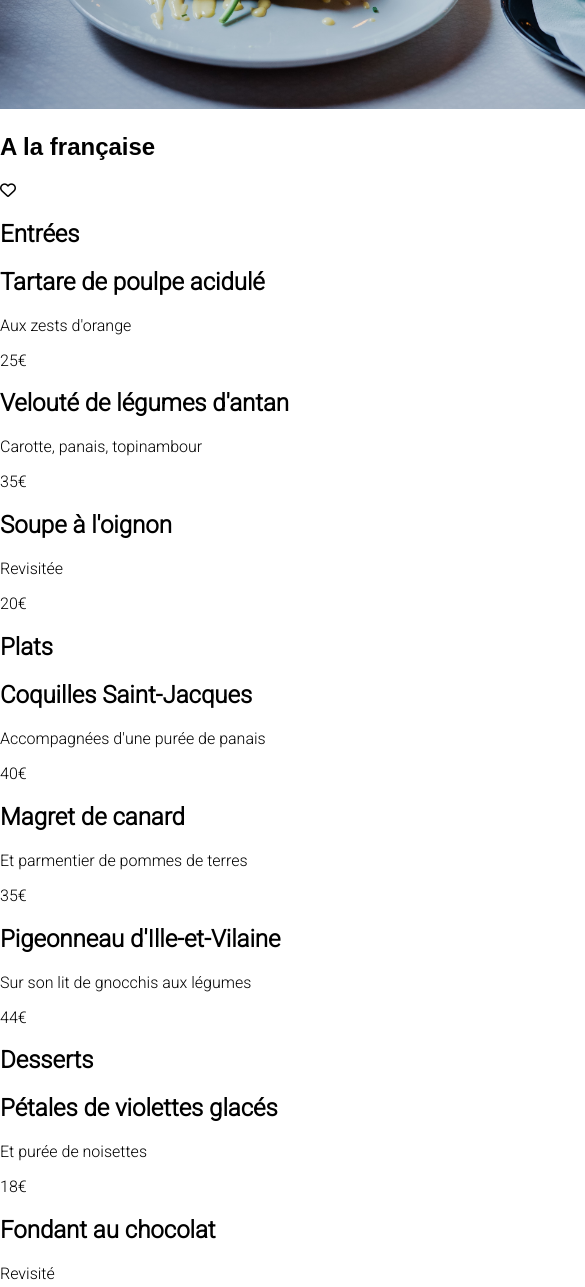
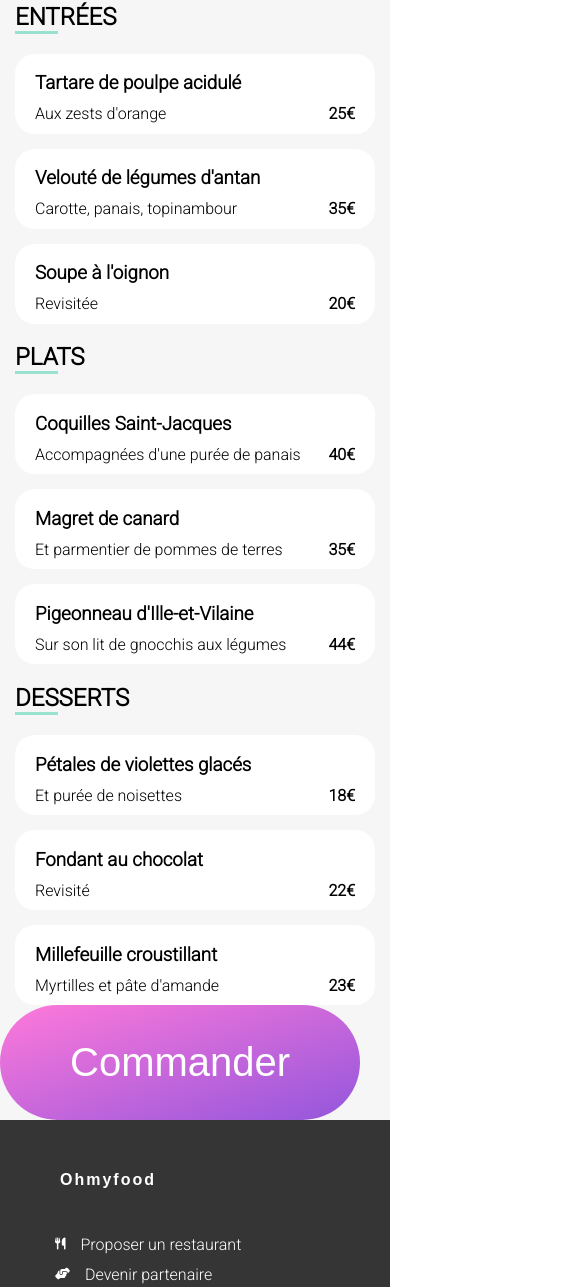
Before and after one commit to KevinVir/Projet-3, a plain HTML site: page menu_A_la_française.html in a window 390 px wide. Shown: the part 363-1650 px from the top of the page, 585 px wide, since content can reach past the window. Drawn offline with Linux system fonts and the light colour scheme; a web font is replaced by a local one.

Commit message:
Avancement 50% du site. Ajout de la balise meta viewport qui empechait d'avoir un site adéquat en version mobile. Page menu_a_la_francaise terminé à 70%. Utilisation de sass avec les mixins, le nesting et les variables pour le site. Card des menus quasiment terminé. Rectification du html avec des balises articles qui étaient en trop et quelques petits ajustements.

```diff
--- a/menu_A_la_française.html
+++ b/menu_A_la_française.html
@@ -2,137 +2,116 @@
 <html>
     <head>
         <meta charset="utf-8">
+        <meta name="viewport" content="width=device-width, initial-scale=1">
         <link rel="stylesheet" type="text/css" href="css/style.css">
         <script src="https://kit.fontawesome.com/5d4cc7f759.js" crossorigin="anonymous"></script>
         <title>Menu 3</title>
     </head>
 <body>
     <header>
-        <img src="images/logo/ohmyfood.png" alt="Logo Ohmyfood">
+        <a href="../index.html"><i class="fa-solid fa-arrow-left" aria-hidden="true"></i></a><img src="images/logo/ohmyfood.png" alt="Logo Ohmyfood">
     </header>
     <main>
         <div>
             <img src="images/restaurants/toa-heftiba-DQKerTsQwi0-unsplash.jpg" alt="A la française">
         </div>
         <section>
-            <div class="titlemenu3">
+            <div class="titlemenu">
                 <h1>A la française</h1>
-                <i class="fa-regular fa-heart" aria-hidden="true"></i>
+                <i class="fa-regular fa-heart fa-xl" aria-hidden="true"></i>
             </div>
-        <article>
-            <div class="entreemenu3">
-                <h2>Entrées</h2>
+
+            <div class="entreemenu">
+                <h2>ENTRÉES</h2>
             </div>
-            <article>
-                        <div>
-                            <div>
-                                <h2>Tartare de poulpe acidulé</h2>
+            <article class="card">
+                            <div class="card-title">
+                                <h3>Tartare de poulpe acidulé</h3>
+                            </div>
+                            <div class="card-body">
                                 <p>Aux zests d'orange</p>
-                            </div>
-                            <div>
-                                <p>25€</p>
-                            </div>
+                                <p><strong>25€</strong></p>
                             </div>
             </article>
-            <article>
-                    <div>
-                        <div>
-                            <h2>Velouté de légumes d'antan</h2>
+            <article class="card">
+                        <div class="card-title">
+                            <h3>Velouté de légumes d'antan</h3>
+                        </div>
+                        <div class="card-body">
                             <p>Carotte, panais, topinambour</p>
-                        </div>
-                        <div>
-                            <p>35€</p>
-                        </div>
-                    </div>
-                </a>
-            </article>
-            <article>
-                    <div>
-                        <div>
-                            <h2>Soupe à l'oignon</h2>
-                            <p>Revisitée</p>
-                        </div>
-                        <div>
-                            <p>20€</p>
-                        </div>
+                            <p><strong>35€</strong></p>
                         </div>
             </article>
-        </article>
-        <article>
-            <div class="platmenu3">
-                <h2>Plats</h2>
+            <article class="card">
+                        <div class="card-title">
+                            <h3>Soupe à l'oignon</h3>
                         </div>
-            <article>
-                        <div>
-                            <div>
-                                <h2>Coquilles Saint-Jacques</h2>
-                                <p>Accompagnées d'une purée de panais</p>
-                            </div>
-                            <div>
-                                <p>40€</p>
-                            </div>
+                        <div class="card-body">
+                            <p>Revisitée</p>
+                            <p><strong>20€</strong></p>
                         </div>
             </article>
-            <article>
-                    <div>
-                        <div>
-                            <h2>Magret de canard</h2>
-                            <p>Et parmentier de pommes de terres</p>
+
+            <div class="platmenu">
+                <h2>PLATS</h2>
             </div>
-                        <div>
-                            <p>35€</p>
+            <article class="card">
+                            <div class="card-title">
+                                <h3>Coquilles Saint-Jacques</h3>
                             </div>
+                            <div class="card-body">
+                                <p>Accompagnées d'une purée de panais</p>
+                                <p><strong>40€</strong></p>
                             </div>
             </article>
-            <article>
-                    <div>
-                        <div>
-                            <h2>Pigeonneau d'Ille-et-Vilaine</h2>
-                            <p>Sur son lit de gnocchis aux légumes</p>
+            <article class="card">
+                        <div class="card-title">
+                            <h3>Magret de canard</h3>
                         </div>
-                        <div>
-                            <p>44€</p>
-                        </div>
+                        <div class="card-body">
+                            <p>Et parmentier de pommes de terres</p>
+                            <p><strong>35€</strong></p>
                         </div>
             </article>
-        </article>
-        <article>
-            <div class="dessertsmenu3">
-                <h2>Desserts</h2>
+            <article class="card">
+                        <div class="card-title">
+                            <h3>Pigeonneau d'Ille-et-Vilaine</h3>
                         </div>
-            <article>
-                        <div>
-                            <div>
-                                <h2>Pétales de violettes glacés</h2>
-                                <p>Et purée de noisettes</p>
-                            </div>
-                            <div>
-                                <p>18€</p>
-                            </div>
+                        <div class="card-body">
+                            <p>Sur son lit de gnocchis aux légumes</p>
+                            <p><strong>44€</strong></p>
                         </div>
             </article>
-            <article>
-                    <div>
-                        <div>
-                            <h2>Fondant au chocolat</h2>
-                            <p>Revisité</p>
+
+            <div class="dessertmenu">
+                <h2>DESSERTS</h2>
             </div>
-                        <div>
-                            <p>22€</p>
+            <article class="card">
+                        <div class="card-title">
+                            <h3>Pétales de violettes glacés</h3>
                         </div>
+                        <div class="card-body">
+                            <p>Et purée de noisettes</p>
+                            <p><strong>18€</strong></p>
                         </div>
             </article>
-            <article>
-                    <div>
-                        <div>
-                            <h2>Millefeuille croustillant</h2>
-                            <p>Myrtilles et pâte d'amande</p>
+            <article class="card">
+                        <div class="card-title">
+                            <h3>Fondant au chocolat</h3>
                         </div>
-                        <div>
-                            <p>23€</p>
-                        </div>
+                        <div class="card-body">
+                            <p>Revisité</p>
+                            <p><strong>22€</strong></p>
                         </div>
             </article>
+            <article class="card">
+                        <div class="card-title">
+                            <h3>Millefeuille croustillant</h3>
+                        </div>
+                        <div class="card-body">
+                            <p>Myrtilles et pâte d'amande</p>
+                            <p><strong>23€</strong></p>
+                        </div>
             </article>
             <button class="btn">Commander</boutton>
         </section>
--- a/sass/base/_base.scss
+++ b/sass/base/_base.scss
@@ -13,6 +13,9 @@ main
 {
     img
     {
-        width: 600px;
+        width: 100%;
+        object-fit: cover;
+        position: absolute;
+        margin-top: $margin-bottom-img-section;
     }
 }
--- a/sass/layout/_footer.scss
+++ b/sass/layout/_footer.scss
@@ -3,7 +3,6 @@ footer
     background-color: $color-footer;
     color: white;
     width: 100%;
-    margin-top: 150px;
     padding-top: 40px;
     padding-bottom: 70px;
 
@@ -21,17 +20,17 @@ footer
 
         li
         {
-            line-height: 80px;
+            line-height: 30px;
             margin-left: $margin-left-li-footer;
         }
             a
             {
-                text-decoration: none;
+                @include a-modif;
                 color: white;
 
                 &.iconfooter
                 {
-                    margin-left: $margin-left-li-footer +27px;
+                    margin-left: $margin-left-li-footer;
                 }
             }
     }
--- /dev/null
+++ b/sass/layout/_header.scss
@@ -0,0 +1,20 @@
+header
+{
+    width: 70%;
+    margin-top: 20px;
+    margin-left: 50px;
+    display: flex;
+    justify-content: space-around;
+    align-items: center;
+
+    img
+    {
+        width: 80%;
+        object-fit: cover;
+    }
+
+    a
+    {
+        @include a-modif;
+    }
+}
--- /dev/null
+++ b/sass/pages/_cards.scss
@@ -0,0 +1,19 @@
+.card
+{
+    @include card;
+
+    .card-title
+    {
+        display: flex;
+        align-items: center;
+        font-weight: $card-title-bold;
+        margin-left: $margin-card + 5px;
+    }
+
+    .card-body
+    {
+        display: flex;
+        justify-content: space-between;
+        @include margin-card-body;
+    }
+}
--- /dev/null
+++ b/sass/pages/_work.scss
@@ -0,0 +1,22 @@
+section
+{
+    background-color: $color-section;
+    width: 100%;
+    @include border-section;
+    margin-top: $margin-top-section;
+    position: relative;
+    z-index: 1;
+
+    .titlemenu
+    {
+        display: flex;
+        justify-content: space-around;
+        align-items: center;
+    }
+
+    .entreemenu h2, .platmenu h2, .dessertmenu h2
+    {
+        @include underline-title-menu;
+        margin-left: $margin-card;
+    }
+}
--- a/sass/style.scss
+++ b/sass/style.scss
@@ -1,7 +1,10 @@
 @import "./utils/variables.scss";
 @import "./utils/mixins.scss";
+@import "./pages/work.scss";
+@import "./pages/cards.scss";
+@import "./layout/header.scss";
 @import "./components/buttons.scss";
 @import "./layout/footer.scss";
 @import "./base/base.scss";
-@import url('https://fonts.googleapis.com/css2?family=Raleway:wght@900&family=Roboto:wght@300&display=swap');
-@import url('https://fonts.googleapis.com/css2?family=Raleway:wght@900&family=Roboto:wght@300&family=Shrikhand&display=swap');
+@import url('https://fonts.googleapis.com/css2?family=Roboto:wght@300&display=swap');
+@import url('https://fonts.googleapis.com/css2?family=Shrikhand&display=swap');
--- a/sass/utils/_mixins.scss
+++ b/sass/utils/_mixins.scss
@@ -1,3 +1,38 @@
+@mixin underline-title-menu
+{
+    border-bottom: 3px $color-tertiary solid;
+    width: 43px;
+}
+
+@mixin border-section
+{
+    border-radius: 50px 50px 0px 0px;
+}
+
+@mixin card
+{
+    background-color: white;
+    margin-right: $margin-card;
+    margin-left: $margin-card;
+    margin-top: $margin-card;
+    border-radius: 20px;
+    height: 80px;
+
+}
+
+@mixin margin-card-body
+{
+    margin-left: $margin-card + 5px;
+    margin-top: $margin-card - 40px;
+    margin-right: $margin-card + 5px;
+}
+
+@mixin a-modif
+{
+    text-decoration: none;
+    color: black;
+}
+
 @mixin padding-btn
 {
     padding: 35px 70px 35px 70px;
--- a/sass/utils/_variables.scss
+++ b/sass/utils/_variables.scss
@@ -1,6 +1,12 @@
 $color-primary: #9356DC;
 $color-secondary: #FF79DA;
 $color-tertiary: #99E2D0;
+
+$color-section: rgb(246 246 246);
+$margin-top-section: 220px;
+$margin-bottom-img-section: -200px;
+$margin-card: 15px;
+$card-title-bold: bold;
 
 $font-size-btn : 2.5em;
 $border-radius-btn: 60px;
```
Also changed, not shown: css/style.css. Lines whose indentation alone changed are shown as unchanged.
